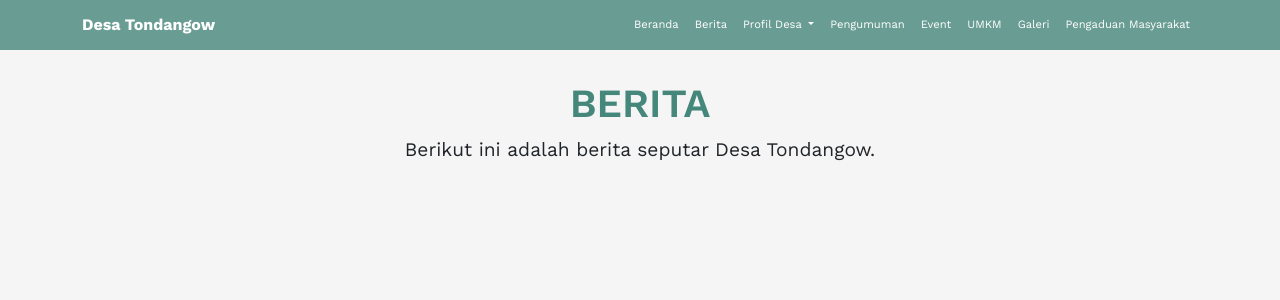
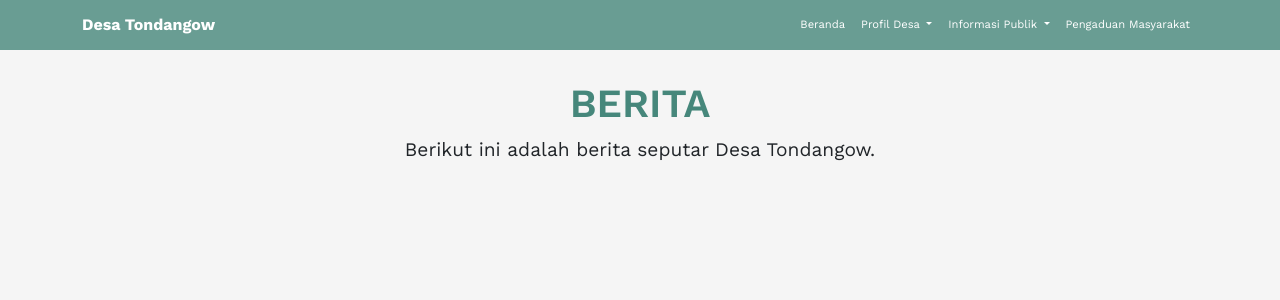
Before and after one commit to steinpongoh/sidesa, a PHP site: page /berita.php in a window 1280 px wide. Shown: the top 300 px of the page. Run offline with PHP 8.4, Linux system fonts and the light colour scheme; data that the repository does not hold is empty; some libraries are stand-ins or nearby versions.

Commit message:
menyimpan fitur-fitur berita dsb, di informasi publik

```diff
--- a/templates/header.php
+++ b/templates/header.php
@@ -51,8 +51,7 @@
         <div class="offcanvas-body">
           <div class="navbar-nav ms-auto">
             <a class="nav-link animate__animated animate__fadeIn" href="index.php">Beranda</a>
-            <a class="nav-link animate__animated animate__fadeIn" href="berita.php">Berita</a>
-            <li class="nav-item dropdown">
+            <li class="nav-item dropdown ">
               <a class="nav-link dropdown-toggle animate__animated animate__fadeIn" href="#profil" role="button" data-bs-toggle="dropdown" aria-expanded="false">
                 Profil Desa
               </a>
@@ -74,10 +73,31 @@
                 </li>
               </ul>
             </li>
-            <a class="nav-link animate__animated animate__fadeIn" href="pengumuman.php">Pengumuman</a>
-            <a class="nav-link animate__animated animate__fadeIn" href="event.php">Event</a>
-            <a class="nav-link animate__animated animate__fadeIn" href="umkm.php">UMKM</a>
-            <a class="nav-link animate__animated animate__fadeIn" href="galeri.php">Galeri</a>
+            <li class="nav-item dropdown">
+              <a class="nav-link dropdown-toggle animate__animated animate__fadeIn" href="#profil" role="button" data-bs-toggle="dropdown" aria-expanded="false">
+                Informasi Publik
+              </a>
+              <ul class="dropdown-menu text-center">
+                <li>
+                  <a class="dropdown-item" href="berita.php">Berita</a>
+                </li>
+                <li>
+                  <a class="dropdown-item" href="pengumuman.php">Pengumuman</a>
+                </li>
+                <li>
+                  <a class="dropdown-item" href="event.php">Event</a>
+                </li>
+                <li>
+                  <a class="dropdown-item" href="umkm.php">UMKM</a>
+                </li>
+                <li>
+                  <a class="dropdown-item" href="galeri.php">Galeri</a>
+                </li>
+                <li>
+                  <a class="dropdown-item" href="danadesa.php">Dana Desa</a>
+                </li>
+              </ul>
+            </li>
             <a class="nav-link animate__animated animate__fadeIn" href="pengaduan.php">Pengaduan Masyarakat</a>
           </div>
         </div>
```
Also changed, not shown: css/style.css (+10 -23 lines).
